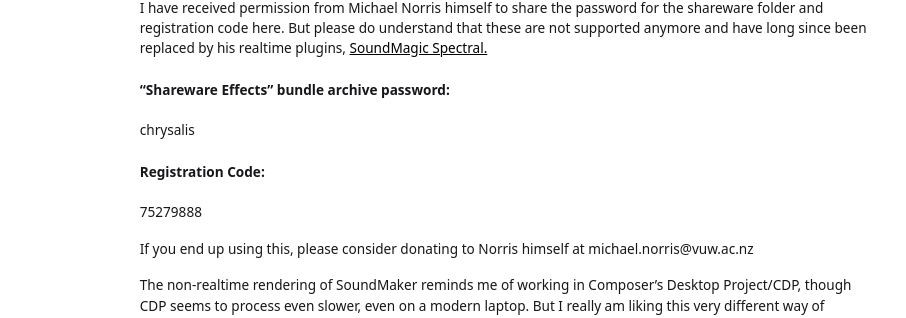
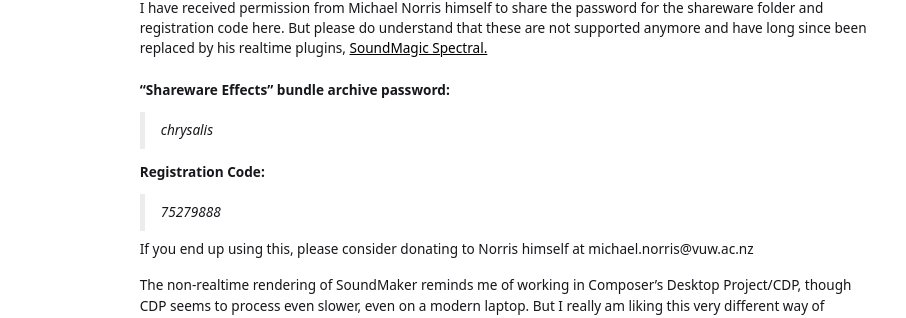
Before and after one commit to mockfuneral/mockfuneral.github.io, a Jekyll site: the page built from _posts/2020-12-09-soundmakersoundmagicfx.md, in a window 1280 px wide. Shown: the part 588-906 px from the top of the page, without its empty margins (213-1119 px from the left). Built offline with Jekyll 4.4.1, drawn with Linux system fonts in a browser that asks for light colours.

```diff
--- a/_posts/2020-12-09-soundmakersoundmagicfx.md
+++ b/_posts/2020-12-09-soundmakersoundmagicfx.md
@@ -23,10 +23,10 @@ I have received permission from Michael Norris himself to share the password for
 
 
 #### "Shareware Effects" bundle archive password:
-chrysalis
+>chrysalis
 
 #### Registration Code:
-75279888
+>75279888
 
 If you end up using this, please consider donating to Norris himself at michael.norris@vuw.ac.nz
 
```
